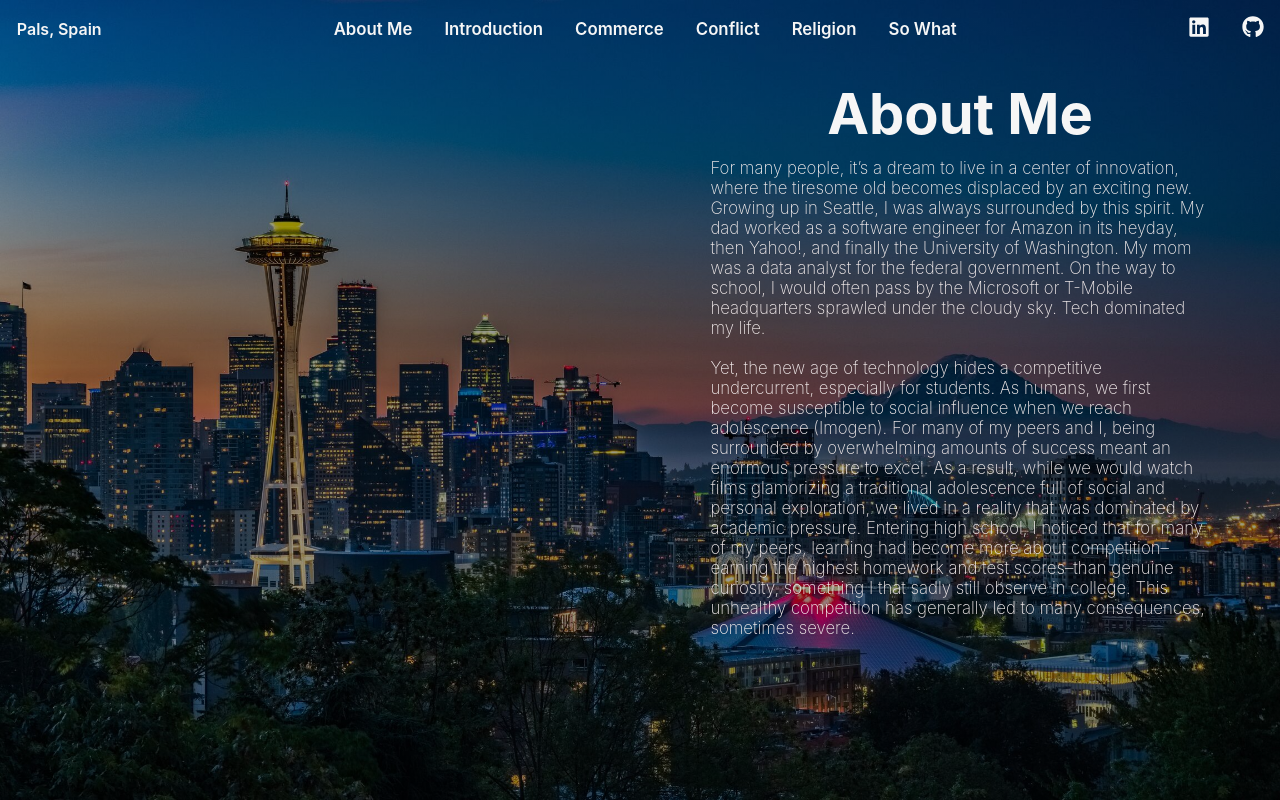
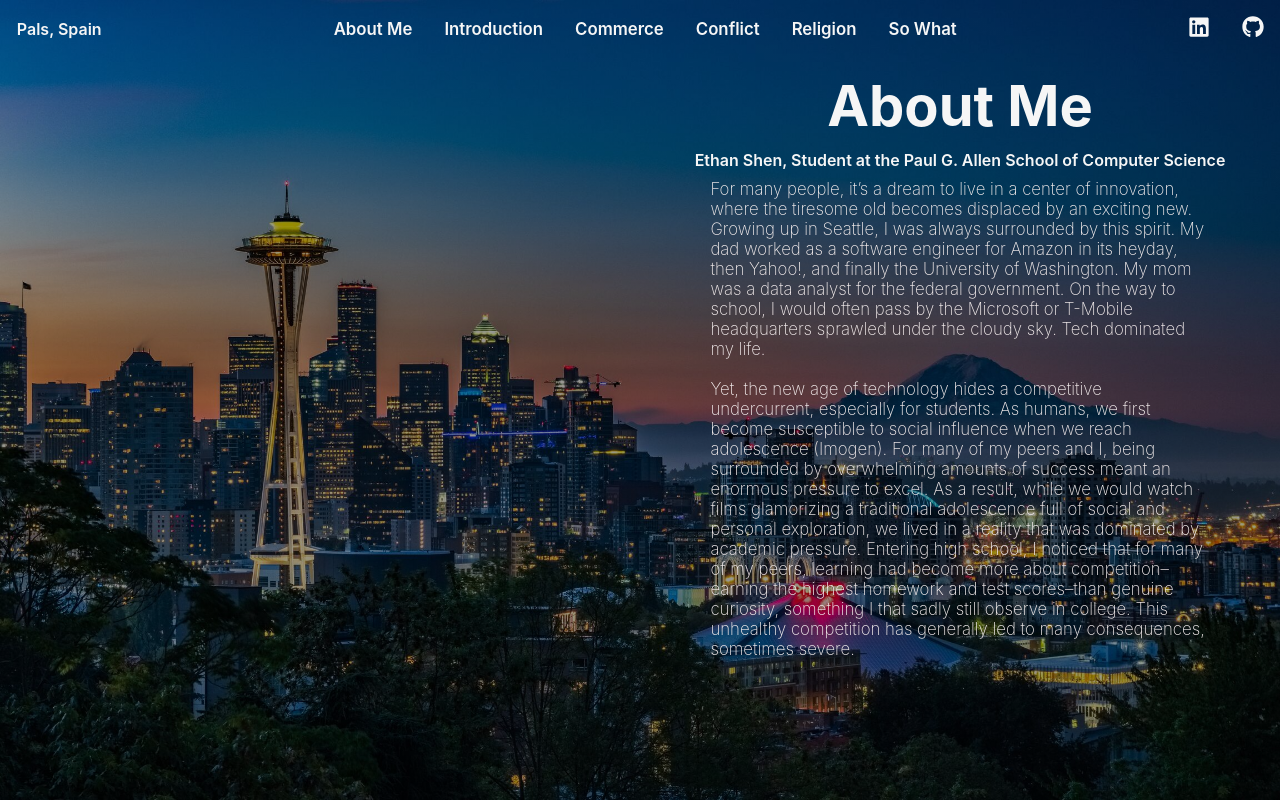
Before and after one commit to Skipppyyy/autogeography-react, a React (Create React App) app: page / in a window 1280 px wide. Shown: the top 800 px of the page. Built offline with nearby package versions, Linux system fonts and the light colour scheme.

Commit message:
who i am

```diff
--- a/src/components/misc/Me.jsx
+++ b/src/components/misc/Me.jsx
@@ -9,12 +9,16 @@ const Me = () => {
                     <h1>About Me</h1>
                 </div>
 
+                <div className="cred">
+                    Ethan Shen, Student at the Paul G. Allen School of Computer Science
+                </div>
+
                 <div className="textbox">
                     <h3>For many people, it’s a dream to live in a center of innovation, where the tiresome old becomes displaced by an exciting new. Growing up in Seattle, I was always surrounded by this spirit. My dad worked as a software engineer for Amazon in its heyday, then Yahoo!, and finally the University of Washington. My mom was a data analyst for the federal government. On the way to school, I would often pass by the Microsoft or T-Mobile headquarters sprawled under the cloudy sky. Tech dominated my life. </h3>
                     <p></p>
                     <br></br>
-     <h3>Yet, the new age of technology hides a competitive undercurrent, especially for students. As humans, we first become susceptible to social influence when we reach adolescence (Imogen). For many of my peers and I, being surrounded by overwhelming amounts of success meant an enormous pressure to excel. As a result, while we would watch films glamorizing a traditional adolescence full of social and personal exploration, we lived in a reality that was dominated by academic pressure. Entering high school, I noticed that for many of my peers, learning had become more about competition–earning the highest homework and test scores–than genuine curiosity, something I that sadly still observe in college. This unhealthy competition has generally led to many consequences, sometimes severe.
-</h3>
+                    <h3>Yet, the new age of technology hides a competitive undercurrent, especially for students. As humans, we first become susceptible to social influence when we reach adolescence (Imogen). For many of my peers and I, being surrounded by overwhelming amounts of success meant an enormous pressure to excel. As a result, while we would watch films glamorizing a traditional adolescence full of social and personal exploration, we lived in a reality that was dominated by academic pressure. Entering high school, I noticed that for many of my peers, learning had become more about competition–earning the highest homework and test scores–than genuine curiosity, something I that sadly still observe in college. This unhealthy competition has generally led to many consequences, sometimes severe.
+                    </h3>
                 </div>
             </div>
         </div>
--- a/src/components/misc/mestyles.css
+++ b/src/components/misc/mestyles.css
@@ -16,6 +16,11 @@
 }
 
 .me .top {
-    margin-top: 5rem;
+    margin-top: 4.5rem;
     color: #f6f6f6;
 }
+
+.me .cred {
+    color:#f6f6f6;
+    font-weight: 600;
+}
```
